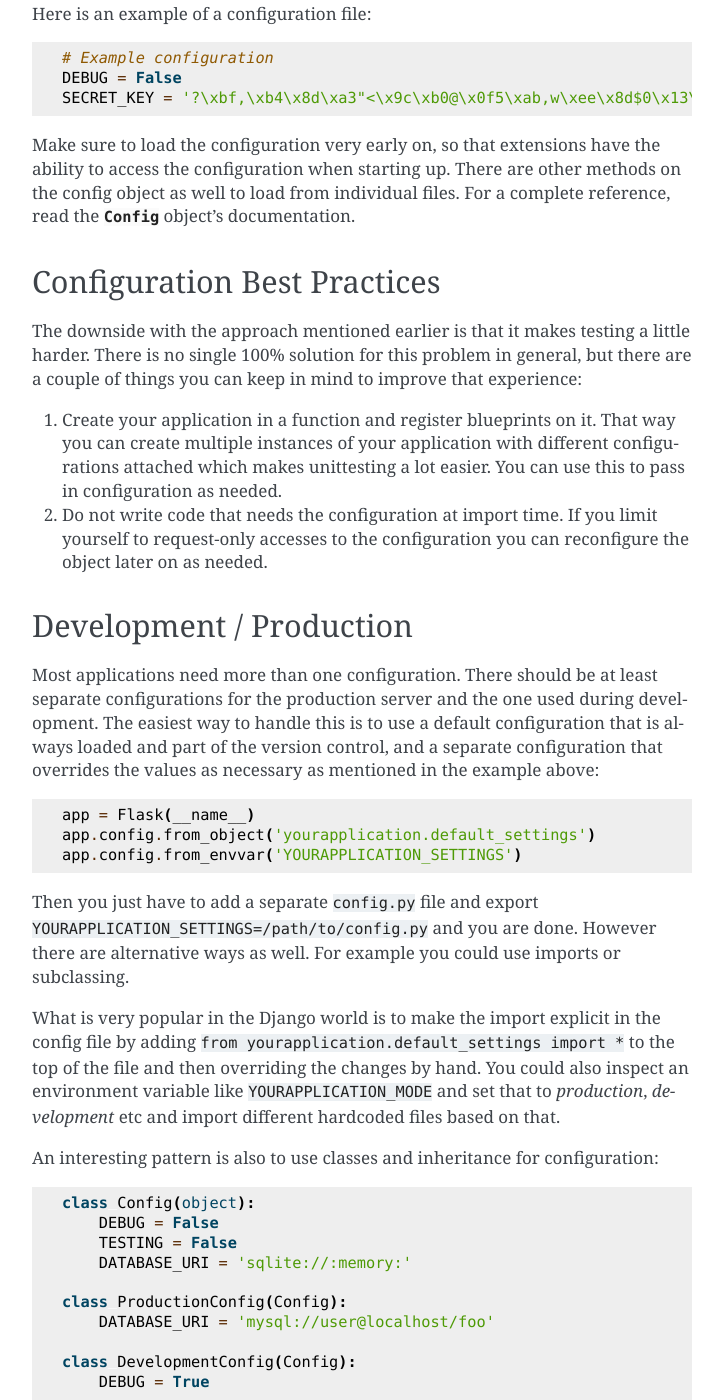
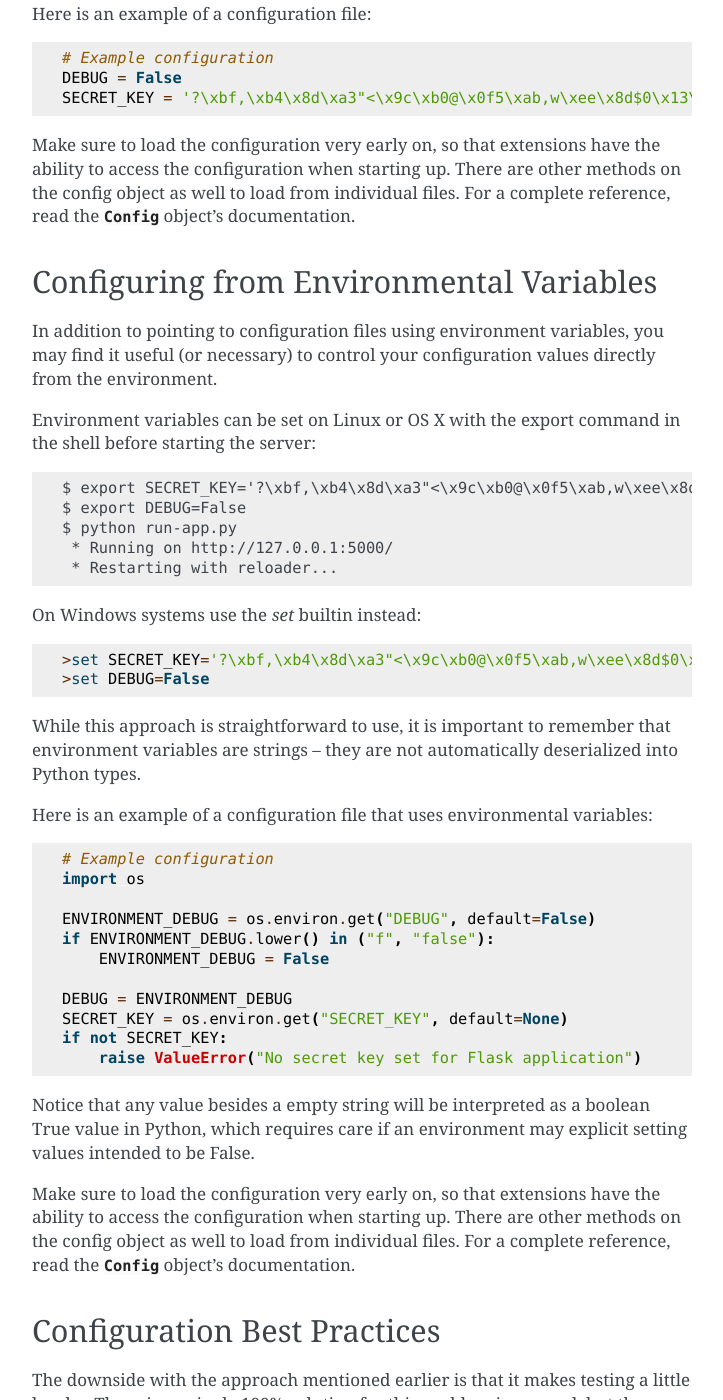
Before and after one commit to th37rose/ava_backend, a Sphinx documentation site: the page built from docs/config.rst, in a window 1280 px wide and 1400 px high, scrolled down 7143 px. Shown: the whole window, without its empty margins (388-1111 px from the left). Built offline with Sphinx 7.4.7, drawn with Linux system fonts in a browser that asks for light colours; some of the changed text lies outside the part shown.

Commit message:
Add basic how-to on using envvars for config

```diff
--- a/docs/config.rst
+++ b/docs/config.rst
@@ -375,6 +375,54 @@ methods on the config object as well to load from individual files.  For a
 complete reference, read the :class:`~flask.Config` object's
 documentation.
 
+Configuring from Environmental Variables
+----------------------------------------
+
+In addition to pointing to configuration files using environment variables, you
+may find it useful (or necessary) to control your configuration values
+directly from the environment.
+
+Environment variables can be set on Linux or OS X with the export command in the
+shell before starting the server::
+
+    $ export SECRET_KEY='?\xbf,\xb4\x8d\xa3"<\x9c\xb0@\x0f5\xab,w\xee\x8d$0\x13\x8b83'
+    $ export DEBUG=False
+    $ python run-app.py
+     * Running on http://127.0.0.1:5000/
+     * Restarting with reloader...
+
+On Windows systems use the `set` builtin instead::
+
+    >set SECRET_KEY='?\xbf,\xb4\x8d\xa3"<\x9c\xb0@\x0f5\xab,w\xee\x8d$0\x13\x8b83'
+    >set DEBUG=False
+
+While this approach is straightforward to use, it is important to remember that
+environment variables are strings -- they are not automatically deserialized into Python
+types.
+
+Here is an example of a configuration file that uses environmental variables::
+
+    # Example configuration
+    import os
+
+    ENVIRONMENT_DEBUG = os.environ.get("DEBUG", default=False)
+    if ENVIRONMENT_DEBUG.lower() in ("f", "false"):
+        ENVIRONMENT_DEBUG = False
+
+    DEBUG = ENVIRONMENT_DEBUG
+    SECRET_KEY = os.environ.get("SECRET_KEY", default=None)
+    if not SECRET_KEY:
+        raise ValueError("No secret key set for Flask application")
+
+
+Notice that any value besides a empty string will be interpreted as a boolean True value in Python, which
+requires care if an environment may explicit setting values intended to be False.
+
+Make sure to load the configuration very early on, so that extensions have
+the ability to access the configuration when starting up.  There are other
+methods on the config object as well to load from individual files.  For a
+complete reference, read the :class:`~flask.Config` object's
+documentation.
 
 Configuration Best Practices
 ----------------------------
```
